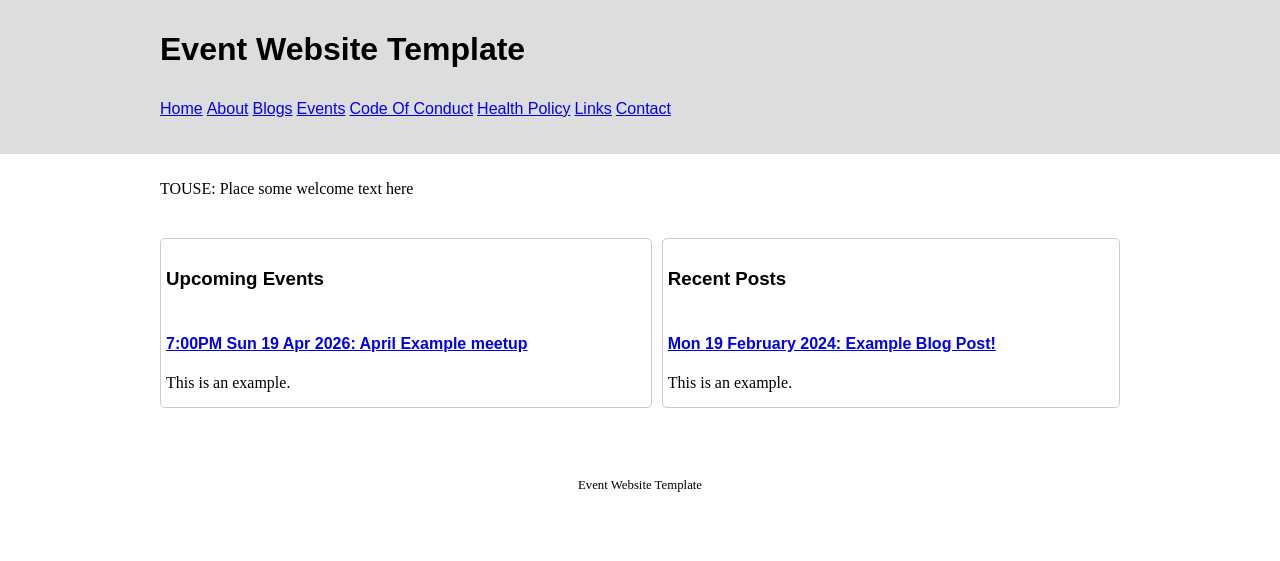
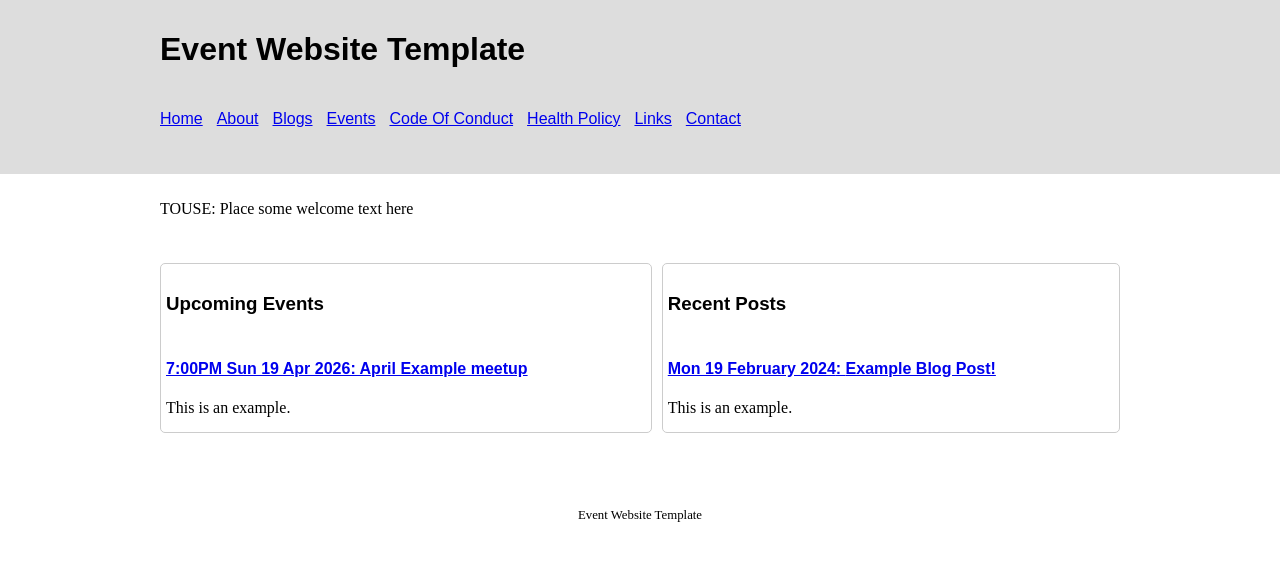
Before and after one commit to jarofgreen/event-website-template, a Jekyll site: the page built from index.html, in a window 1280 px wide. Shown: the top 561 px of the page. Built offline with Jekyll 4.4.1, drawn with Linux system fonts in a browser that asks for light colours.

Commit message:
Responsive design - add viewport tag and add spacing
Spacing around menu for better touch screen use
Spacing between end page navigation sections on mobile

```diff
--- a/_layouts/default.html
+++ b/_layouts/default.html
@@ -2,6 +2,7 @@
 <html>
     <head>
         <meta charset="utf-8">
+        <meta name="viewport" content="width=device-width, initial-scale=1" />
         <title>{{ page.title }} - {{ site.title }}</title>
         <link href="{{ site.baseurl }}/css/main.css" rel="stylesheet"/>
         <link rel="alternate" type="application/rss+xml" href="{{ site.baseurl }}/blogs.xml">
--- a/css/main.css
+++ b/css/main.css
@@ -15,6 +15,7 @@
 header nav ul li {
     display: inline-block;
     font-family: arial, sans-serif;
+    padding: 10px 10px 10px 0;
 }
 #body  {
     padding: 10px;
@@ -43,6 +44,7 @@
 }
 .end-page-navigation > div {
     padding: 10px 5px;
+    margin: 5px 0;
     border: solid 1px #ccc;
     border-radius: 5px;
 }
```
